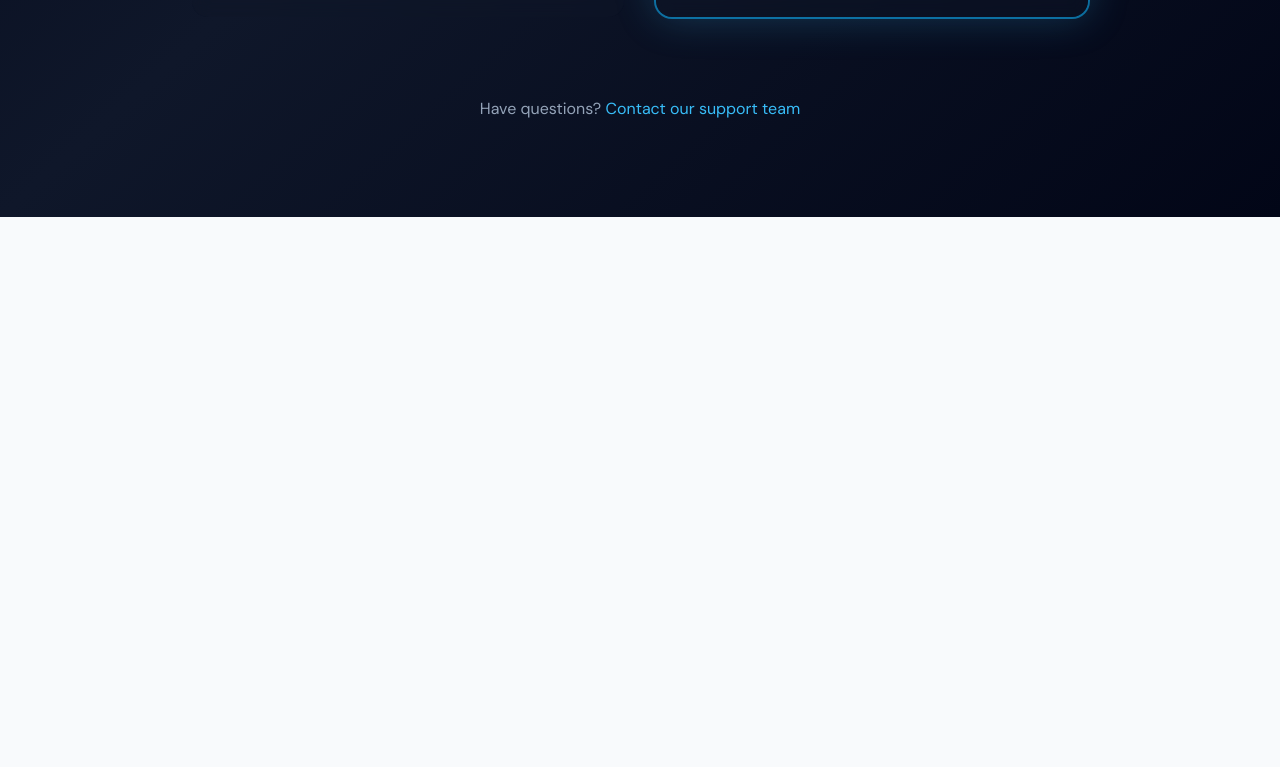
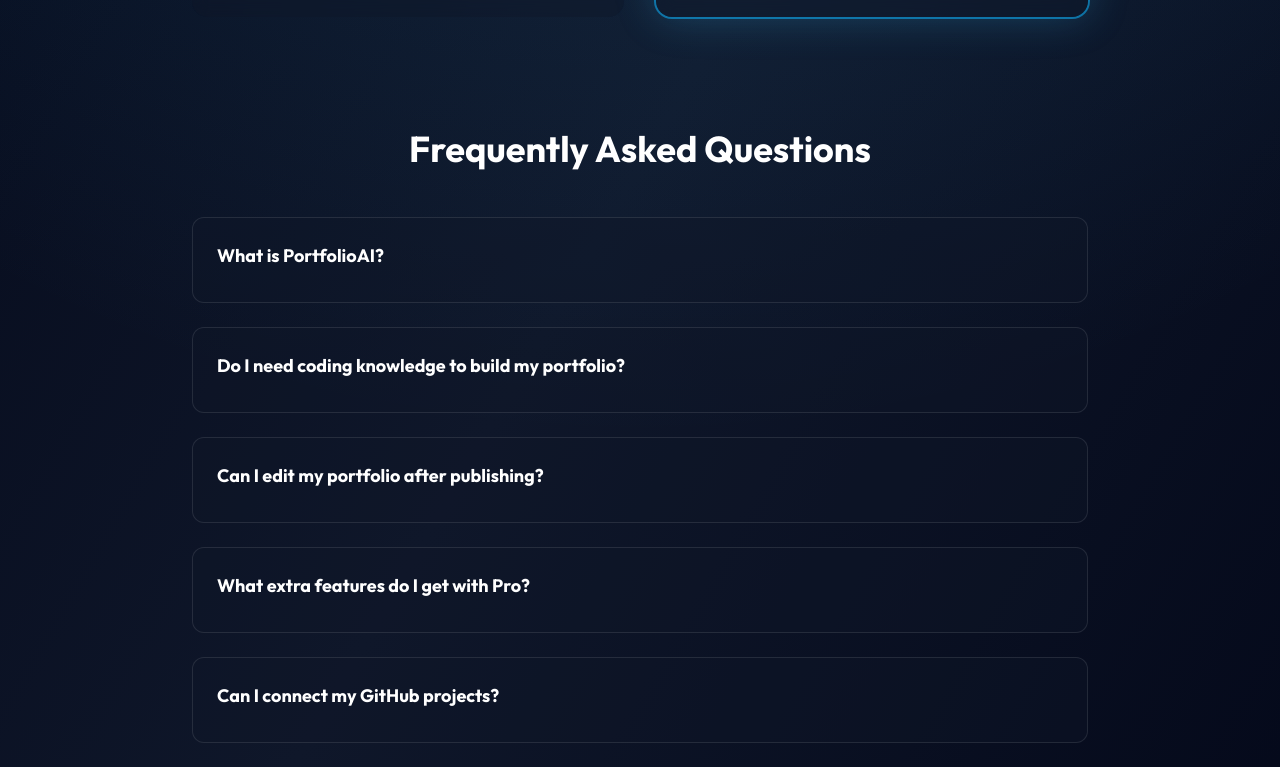
Before and after one commit to duttabikram/resumeai, a React (Create React App) app in the folder frontend/: page /pricing in a window 1280 px wide. Shown: the part 938-1705 px from the top of the page. Before the commit the page ends 1155 px from the top, so only its background shows below. Built offline with nearby package versions, Linux system fonts and the light colour scheme; no server answers.

Commit message:
faq added

```diff
--- a/frontend/src/pages/Pricing.js
+++ b/frontend/src/pages/Pricing.js
@@ -4,12 +4,14 @@ import { Crown, Check } from "lucide-react";
 import { useAuth } from "@/context/AuthContext";
 import { toast } from "sonner";
 import axios from "axios";
+import { useState } from "react";
 
 const BACKEND_URL = process.env.REACT_APP_BACKEND_URL;
 const API = `${BACKEND_URL}/api`;
 
 export default function Pricing() {
   const { user } = useAuth();
+  const [openFAQ, setOpenFAQ] = useState(null);
 
 const handleUpgrade = async () => {
   try {
@@ -126,6 +128,41 @@ const handleUpgrade = async () => {
       cta: user?.subscription_plan === "pro" ? "Current Plan" : "Upgrade to Pro",
     },
   ];
+
+  const faqs = [
+  {
+    q: "What is PortfolioAI?",
+    a: "PortfolioAI is an AI-powered portfolio builder that helps developers create professional portfolios in minutes. Just add your details, choose a template, and publish instantly."
+  },
+  {
+    q: "Do I need coding knowledge to build my portfolio?",
+    a: "No. PortfolioAI is designed for everyone. You simply fill in your information, and our AI organizes it into a beautiful portfolio automatically."
+  },
+  {
+    q: "Can I edit my portfolio after publishing?",
+    a: "Yes. You can edit your portfolio anytime from your dashboard. Changes are instantly reflected on your public portfolio link."
+  },
+  {
+    q: "What extra features do I get with Pro?",
+    a: "Pro unlocks AI-powered content generation, premium templates, resume parsing, custom themes, image uploads, and up to 5 portfolios."
+  },
+  {
+    q: "Can I connect my GitHub projects?",
+    a: "Yes. PortfolioAI allows you to link your GitHub projects so they automatically appear in your portfolio."
+  },
+  {
+    q: "Will my portfolio have a public link?",
+    a: "Yes. Every portfolio gets a unique shareable link that you can send to recruiters or add to your resume and LinkedIn."
+  },
+  {
+    q: "Can I upgrade later?",
+    a: "Absolutely. You can upgrade to Pro anytime from the pricing page to unlock advanced features."
+  },
+  {
+  q: "Is my data secure?",
+  a: "Yes. Your data is securely stored and only accessible by you. PortfolioAI never shares your personal information with third parties."
+}
+];
 
   return (
     <div className="relative min-h-screen overflow-hidden bg-background text-foreground">
@@ -305,6 +342,35 @@ const handleUpgrade = async () => {
           ))}
         </div>
 
+        {/* FAQ SECTION */}
+<div className="max-w-4xl mx-auto mt-28">
+
+  <h2 className="text-3xl md:text-4xl font-bold text-center mb-12 text-white">
+    Frequently Asked Questions
+  </h2>
+
+  <div className="space-y-6">
+    {faqs.map((faq, i) => (
+      <div
+        key={i}
+        className="bg-slate-900/40 border border-white/10 rounded-xl p-6 cursor-pointer transition hover:bg-slate-900/60"
+        onClick={() => setOpenFAQ(openFAQ === i ? null : i)}
+      >
+        <h3 className="text-lg font-semibold text-white mb-2">
+          {faq.q}
+        </h3>
+
+        {openFAQ === i && (
+          <p className="text-slate-400 text-sm">
+            {faq.a}
+          </p>
+        )}
+      </div>
+    ))}
+  </div>
+
+</div>
+
         {/* Footer note */}
         <div className="mt-20 text-center">
           <p className="text-slate-400">
```
